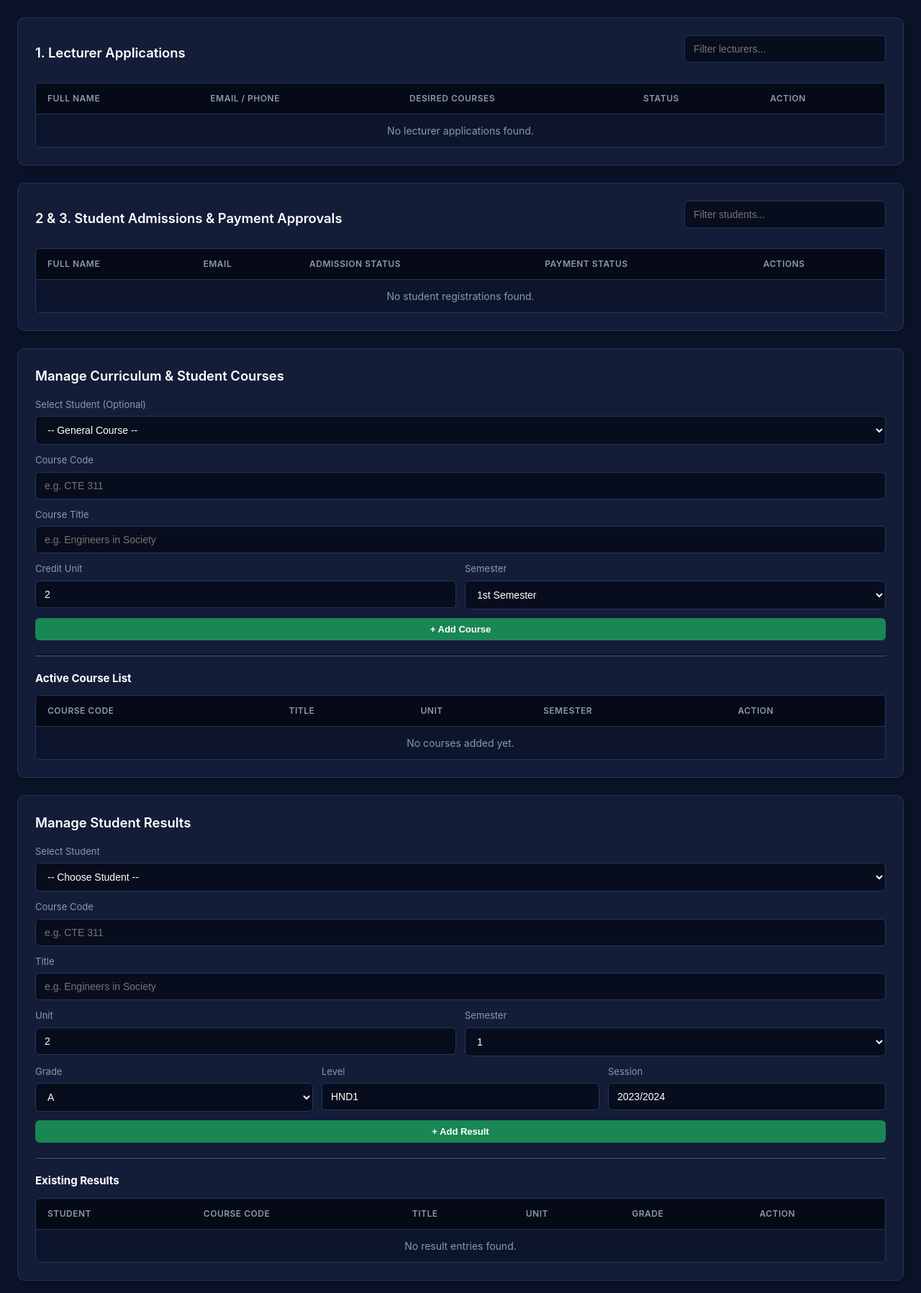
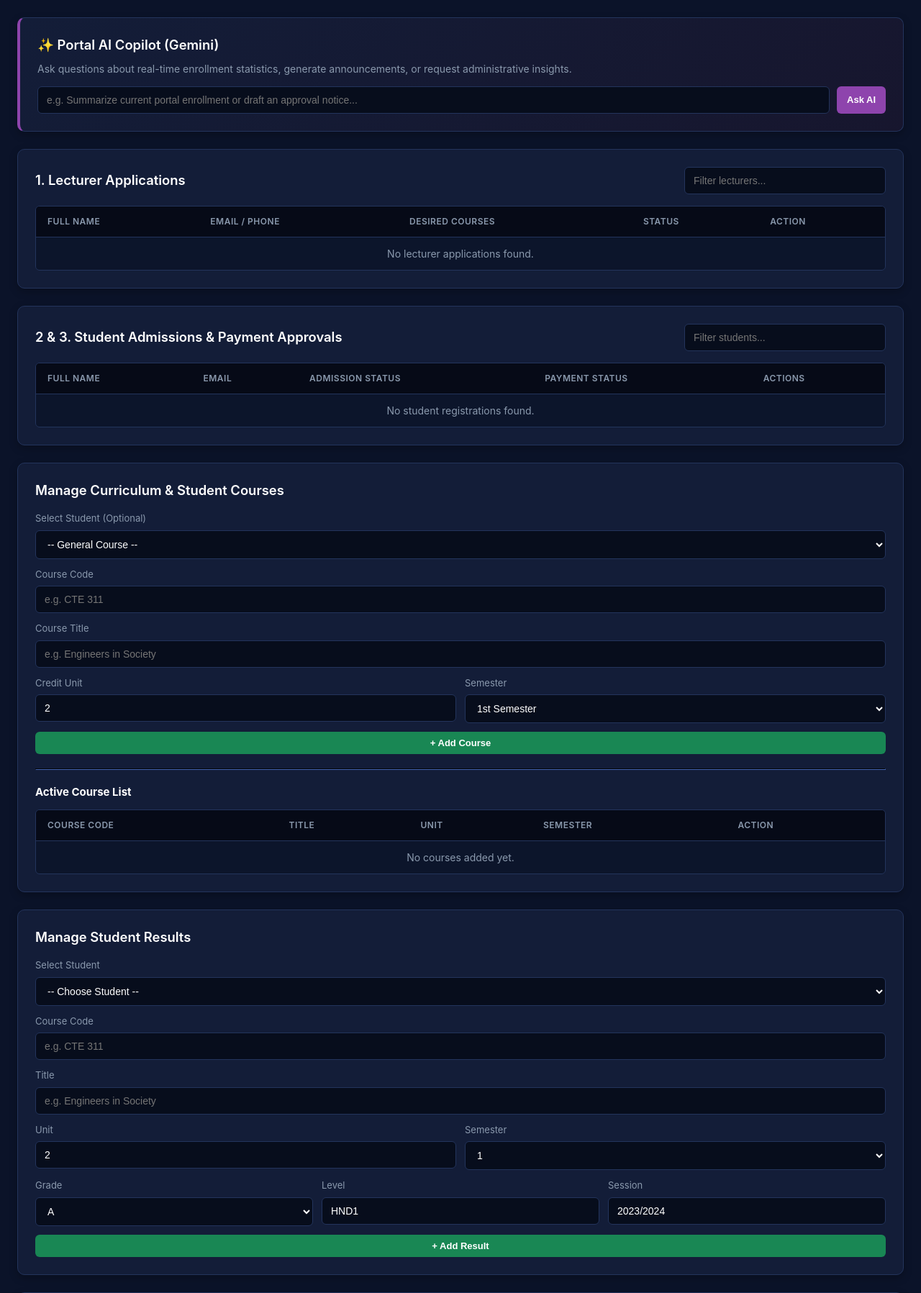
Before and after one commit to sulemanyunusabakura-jpg/magazawa-portal, a Flask app: page /dashboard/admin in a window 1280 px wide. Shown: the part 103-1900 px from the top of the page at 72% size. Run offline with Flask 3, Linux system fonts and the light colour scheme; a user stored in the database is signed in; data comes from the database, SQL or seed files in the repository; data that the repository does not hold is empty.

```diff
--- a/templates/admin_dashboard.html
+++ b/templates/admin_dashboard.html
@@ -78,6 +78,26 @@
             border-color: #ff6b6b;
         }
 
+        /* FLASH MESSAGES */
+        .flash-messages {
+            margin-bottom: 20px;
+        }
+
+        .alert {
+            padding: 12px 16px;
+            border-radius: 6px;
+            font-size: 0.875rem;
+            margin-bottom: 10px;
+            display: flex;
+            justify-content: space-between;
+            align-items: center;
+        }
+
+        .alert-success { background: rgba(25, 135, 84, 0.2); border: 1px solid var(--success); color: #75b798; }
+        .alert-danger { background: rgba(220, 53, 69, 0.2); border: 1px solid var(--danger); color: #ea868f; }
+        .alert-warning { background: rgba(255, 193, 7, 0.2); border: 1px solid var(--warning); color: #ffda6a; }
+        .alert-info { background: rgba(13, 110, 253, 0.2); border: 1px solid var(--primary); color: #6ea8fe; }
+
         .card {
             background: var(--bg-card);
             padding: 24px;
@@ -103,12 +123,7 @@
 
         .search-box {
             max-width: 280px;
-        }
-
-        .grid-2 {
-            display: grid;
-            grid-template-columns: repeat(auto-fit, minmax(320px, 1fr));
-            gap: 24px;
+            margin-bottom: 0 !important;
         }
 
         .table-responsive {
@@ -210,6 +225,25 @@
 
         .action-card {
             border-left: 4px solid var(--success);
+        }
+
+        /* GEMINI AI ASSISTANT STYLING */
+        .ai-assistant-card {
+            border-left: 4px solid #8e44ad;
+            background: linear-gradient(135deg, var(--bg-card) 0%, #17162e 100%);
+        }
+
+        .ai-response-box {
+            background: var(--chat-bg);
+            border: 1px solid var(--border-color);
+            border-radius: 6px;
+            padding: 14px;
+            margin-top: 12px;
+            min-height: 60px;
+            font-size: 0.875rem;
+            color: #d1d5db;
+            white-space: pre-line;
+            display: none;
         }
 
         /* TABS STYLING */
@@ -411,6 +445,35 @@
         <a href="{{ url_for('logout') }}" class="btn-logout">Logout</a>
     </header>
 
+    <!-- FLASH MESSAGES ALERT CONTAINER -->
+    {% with messages = get_flashed_messages(with_categories=true) %}
+      {% if messages %}
+        <div class="flash-messages">
+          {% for category, message in messages %}
+            <div class="alert alert-{{ category if category != 'message' else 'info' }}">
+              <span>{{ message }}</span>
+              <button onclick="this.parentElement.remove()" style="background:none; border:none; color:inherit; cursor:pointer; font-weight:bold;">&times;</button>
+            </div>
+          {% endfor %}
+        </div>
+      {% endif %}
+    {% endwith %}
+
+    <!-- GEMINI AI ASSISTANT CARD -->
+    <section class="card ai-assistant-card">
+        <h3 class="card-title" style="margin-bottom: 8px;">✨ Portal AI Copilot (Gemini)</h3>
+        <p style="color: var(--text-muted); font-size: 0.875rem; margin-bottom: 14px;">
+            Ask questions about real-time enrollment statistics, generate announcements, or request administrative insights.
+        </p>
+        <div style="display: flex; gap: 10px;">
+            <input type="text" id="geminiPrompt" placeholder="e.g. Summarize current portal enrollment or draft an approval notice..." style="margin-bottom: 0;">
+            <button type="button" class="btn btn-primary" onclick="askGemini()" id="geminiBtn" style="white-space: nowrap; background: #8e44ad;">
+                Ask AI
+            </button>
+        </div>
+        <div id="geminiResponse" class="ai-response-box"></div>
+    </section>
+
     <!-- 1. LECTURER APPLICATIONS -->
     <section class="card">
         <div class="card-header">
@@ -521,29 +584,28 @@
     <section class="card">
         <h3 class="card-title" style="margin-bottom: 16px;">Manage Curriculum & Student Courses</h3>
         <form action="{{ url_for('add_course') }}" method="POST">
-            <input type="hidden" name="csrf_token" value="{{ csrf_token() if csrf_token else '' }}">
-            <label>Select Student (Optional)</label>
-            <select name="student_id">
+            <label for="student_id">Select Student (Optional)</label>
+            <select name="student_id" id="student_id">
                 <option value="">-- General Course --</option>
                 {% for std in students %}
                     <option value="{{ std.id }}">{{ std.full_name }} ({{ std.email }})</option>
                 {% endfor %}
             </select>
 
-            <label>Course Code</label>
-            <input type="text" name="course_code" placeholder="e.g. CTE 311" required>
+            <label for="course_code">Course Code</label>
+            <input type="text" id="course_code" name="course_code" placeholder="e.g. CTE 311" required>
 
-            <label>Course Title</label>
-            <input type="text" name="course_name" placeholder="e.g. Engineers in Society" required>
+            <label for="course_name">Course Title</label>
+            <input type="text" id="course_name" name="course_name" placeholder="e.g. Engineers in Society" required>
 
             <div style="display: grid; grid-template-columns: 1fr 1fr; gap: 12px;">
                 <div>
-                    <label>Credit Unit</label>
-                    <input type="number" name="unit" min="1" max="6" value="2" required>
+                    <label for="unit">Credit Unit</label>
+                    <input type="number" id="unit" name="unit" min="1" max="6" value="2" required>
                 </div>
                 <div>
-                    <label>Semester</label>
-                    <select name="semester" required>
+                    <label for="semester">Semester</label>
+                    <select id="semester" name="semester" required>
                         <option value="1">1st Semester</option>
                         <option value="2">2nd Semester</option>
                     </select>
@@ -576,7 +638,6 @@
                         <td>{{ course.semester if course.semester else 1 }}</td>
                         <td>
                             <form action="{{ url_for('delete_course', course_id=course.id) }}" method="POST" onsubmit="return confirm('Are you sure you want to remove this course?');">
-                                <input type="hidden" name="csrf_token" value="{{ csrf_token() if csrf_token else '' }}">
                                 <button type="submit" class="btn btn-danger">Remove</button>
                             </form>
                         </td>
@@ -595,31 +656,30 @@
     <section class="card">
         <h3 class="card-title" style="margin-bottom: 16px;">Manage Student Results</h3>
         <form action="{{ url_for('manage_result') }}" method="POST">
-            <input type="hidden" name="csrf_token" value="{{ csrf_token() if csrf_token else '' }}">
             <input type="hidden" name="action" value="add">
 
-            <label>Select Student</label>
-            <select name="student_id" required>
+            <label for="res_student_id">Select Student</label>
+            <select name="student_id" id="res_student_id" required>
                 <option value="">-- Choose Student --</option>
                 {% for student in students %}
                     <option value="{{ student.id }}">{{ student.full_name }} ({{ student.username if student.username else student.email }})</option>
                 {% endfor %}
             </select>
 
-            <label>Course Code</label>
-            <input type="text" name="course_code" placeholder="e.g. CTE 311" required>
+            <label for="res_course_code">Course Code</label>
+            <input type="text" id="res_course_code" name="course_code" placeholder="e.g. CTE 311" required>
 
-            <label>Title</label>
-            <input type="text" name="title" placeholder="e.g. Engineers in Society" required>
+            <label for="res_title">Title</label>
+            <input type="text" id="res_title" name="title" placeholder="e.g. Engineers in Society" required>
 
             <div style="display: grid; grid-template-columns: 1fr 1fr; gap: 12px;">
                 <div>
-                    <label>Unit</label>
-                    <input type="number" name="unit" min="1" max="6" value="2" required>
+                    <label for="res_unit">Unit</label>
+                    <input type="number" id="res_unit" name="unit" min="1" max="6" value="2" required>
                 </div>
                 <div>
-                    <label>Semester</label>
-                    <select name="semester">
+                    <label for="res_semester">Semester</label>
+                    <select id="res_semester" name="semester">
                         <option value="1">1</option>
                         <option value="2">2</option>
                     </select>
@@ -628,8 +688,8 @@
 
             <div style="display: grid; grid-template-columns: 1fr 1fr 1fr; gap: 12px;">
                 <div>
-                    <label>Grade</label>
-                    <select name="grade" required>
+                    <label for="res_grade">Grade</label>
+                    <select id="res_grade" name="grade" required>
                         <option value="A">A</option>
                         <option value="AB">AB</option>
                         <option value="B">B</option>
@@ -641,58 +701,17 @@
                     </select>
                 </div>
                 <div>
-                    <label>Level</label>
-                    <input type="text" name="level" value="HND1" required>
+                    <label for="res_level">Level</label>
+                    <input type="text" id="res_level" name="level" value="HND1" required>
                 </div>
                 <div>
-                    <label>Session</label>
-                    <input type="text" name="session" value="2023/2024" required>
+                    <label for="res_session">Session</label>
+                    <input type="text" id="res_session" name="session" value="2023/2024" required>
                 </div>
             </div>
 
             <button type="submit" class="btn btn-success" style="width: 100%;">+ Add Result</button>
         </form>
-
-        <hr style="border-color: var(--border-color); margin: 20px 0;">
-
-        <h4 style="margin-bottom: 12px; font-size: 0.9375rem;">Existing Results</h4>
-        <div class="table-responsive">
-            <table>
-                <thead>
-                    <tr>
-                        <th>Student</th>
-                        <th>Course Code</th>
-                        <th>Title</th>
-                        <th>Unit</th>
-                        <th>Grade</th>
-                        <th>Action</th>
-                    </tr>
-                </thead>
-                <tbody>
-                    {% for result in all_results %}
-                    <tr>
-                        <td>{{ result.student.full_name if result.student else 'N/A' }}</td>
-                        <td>{{ result.course_code }}</td>
-                        <td>{{ result.title }}</td>
-                        <td>{{ result.unit }}</td>
-                        <td><strong>{{ result.grade }}</strong></td>
-                        <td>
-                            <form action="{{ url_for('manage_result') }}" method="POST" onsubmit="return confirm('Remove this result?');">
-                                <input type="hidden" name="csrf_token" value="{{ csrf_token() if csrf_token else '' }}">
-                                <input type="hidden" name="action" value="remove">
-                                <input type="hidden" name="result_id" value="{{ result.id }}">
-                                <button type="submit" class="btn btn-danger">Remove</button>
-                            </form>
-                        </td>
-                    </tr>
-                    {% else %}
-                    <tr>
-                        <td colspan="6" style="text-align: center; color: var(--text-muted);">No result entries found.</td>
-                    </tr>
-                    {% endfor %}
-                </tbody>
-            </table>
-        </div>
     </section>
 
     <!-- TRANSMISSION -->
@@ -702,7 +721,6 @@
             Execute this synchronization once admissions, assigned courses, and grade updates are complete.
         </p>
         <form action="{{ url_for('send_to_registrar') }}" method="POST">
-            <input type="hidden" name="csrf_token" value="{{ csrf_token() if csrf_token else '' }}">
             <button type="submit" class="btn btn-success">
                 Send All School Data to Registrar
             </button>
@@ -723,7 +741,7 @@
             <div class="webchat-widget" id="chatWidget">
                 <div class="chat-sidebar">
                     <div class="chat-sidebar-header">
-                        <input type="text" id="chatUserFilter" placeholder="Search user..." onkeyup="filterChatUsers()" style="margin-bottom: 0;">
+                        <input type="text" id="chatUserFilter" placeholder="Search user..." onkeyup="filterChatUsers()">
                     </div>
                     <div class="chat-user-list" id="chatUserList">
                         {% for u in all_users %}
@@ -757,17 +775,12 @@
 
                     <div class="chat-messages-container" id="chatThread">
                         <div class="chat-bubble in">
-                            Hello Admin! I need help with my assigned course registration.
-                            <div class="chat-time">10:14 AM</div>
-                        </div>
-                        <div class="chat-bubble out">
-                            Hello! Which course code is missing on your dashboard?
-                            <div class="chat-time">10:15 AM</div>
+                            Hello Admin! Welcome to the communication dashboard.
+                            <div class="chat-time">Live</div>
                         </div>
                     </div>
 
                     <form id="liveChatForm" action="{{ url_for('send_message') }}" method="POST" onsubmit="return handleChatSubmit(event)">
-                        <input type="hidden" name="csrf_token" value="{{ csrf_token() if csrf_token else '' }}">
                         <input type="hidden" id="chat_receiver_id" name="receiver_id" value="">
 
                         <div class="chat-input-bar">
@@ -782,8 +795,6 @@
         <!-- TAB 2: SYSTEM FORM BROADCAST MESSAGING -->
         <div id="system-msg-tab" class="tab-content">
             <form action="{{ url_for('send_message') }}" method="POST">
-                <input type="hidden" name="csrf_token" value="{{ csrf_token() if csrf_token else '' }}">
-
                 <label for="receiver_id">Recipient</label>
                 <select name="receiver_id" id="receiver_id" required>
                     <option value="">-- Select Recipient --</option>
@@ -840,6 +851,44 @@
     </div>
 
     <script>
+        function askGemini() {
+            const promptInput = document.getElementById('geminiPrompt');
+            const responseBox = document.getElementById('geminiResponse');
+            const btn = document.getElementById('geminiBtn');
+            const prompt = promptInput.value.trim();
+
+            if (!prompt) {
+                alert('Please enter a query or task for Gemini AI.');
+                return;
+            }
+
+            btn.disabled = true;
+            btn.innerText = 'Analyzing...';
+            responseBox.style.display = 'block';
+            responseBox.innerText = 'Consulting Gemini AI Assistant...';
+
+            fetch("{{ url_for('ask_gemini') }}", {
+                method: 'POST',
+                headers: { 'Content-Type': 'application/json' },
+                body: JSON.stringify({ prompt: prompt })
+            })
+            .then(res => res.json())
+            .then(data => {
+                btn.disabled = false;
+                btn.innerText = 'Ask AI';
+                if (data.response) {
+                    responseBox.innerText = data.response;
+                } else if (data.error) {
+                    responseBox.innerText = 'Error: ' + data.error;
+                }
+            })
+            .catch(err => {
+                btn.disabled = false;
+                btn.innerText = 'Ask AI';
+                responseBox.innerText = 'Network error contacting Gemini AI service.';
+            });
+        }
+
         function switchTab(tabId, btn) {
             document.querySelectorAll('.tab-content').forEach(el => el.classList.remove('active'));
             document.querySelectorAll('.tab-btn').forEach(el => el.classList.remove('active'));
```
